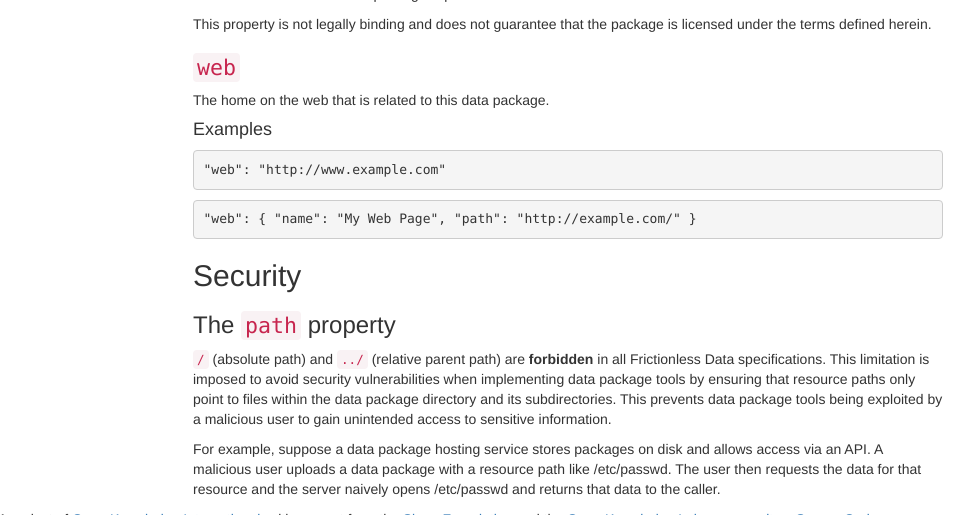
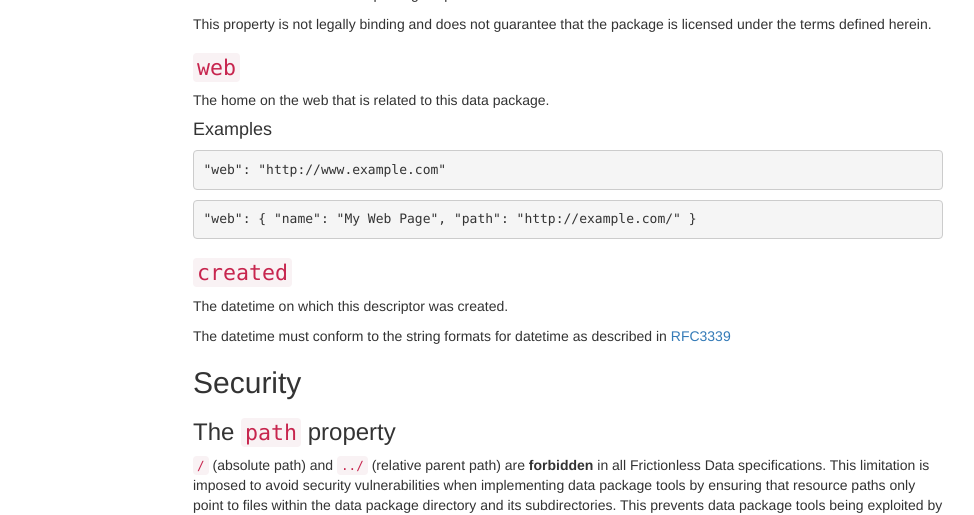
Before and after one commit to frictionlessdata/datapackage, a Jekyll site: the page built from tabular-dataresource/index.md, in a window 1280 px wide and 900 px high, scrolled down 5661 px, cut to the strip 0-515 px from the top of the window. Shown: the whole strip, without its empty margins (72-1046 px from the left). Built offline with Jekyll 4.4.1, drawn with Linux system fonts in a browser that asks for light colours; nearby versions of some CDN libraries; comment, search, counter and statistics services are not loaded.

Commit message:
Add optional created property.

```diff
--- a/_data/schemas/dictionary.json
+++ b/_data/schemas/dictionary.json
@@ -134,6 +134,13 @@
       "description": "The MD5 hash of this resource. Indicate other hashing algorithms with the {algorithm}:{hash} format.",
       "pattern": "^([^:]+:[a-fA-F0-9]+|[a-fA-F0-9]{32}|)$"
     },
+    "created": {
+      "title": "Created",
+      "description": "The datetime on which this descriptor was created.",
+      "context": "The datetime must conform to the string formats for datetime as described in [RFC3339](https://tools.ietf.org/html/rfc3339#section-5.6)",
+      "type": "string",
+      "format": "date-time"
+    },
     "author": {
       "title": "Author",
       "description": "A contributor to this descriptor.",
--- a/datapackage/index.md
+++ b/datapackage/index.md
@@ -36,6 +36,7 @@ properties:
   optional:
     - image
     - schemas
+    - created
 examples:
   - examples/datapackage_1.md
   - examples/datapackage_2.md
--- a/dataresource/index.md
+++ b/dataresource/index.md
@@ -35,6 +35,7 @@ properties:
     - sources
     - licenses
     - web
+    - created
 examples:
   - examples/dataresource_1.md
   - examples/dataresource_2.md
--- a/tabular-datapackage/index.md
+++ b/tabular-datapackage/index.md
@@ -36,6 +36,7 @@ properties:
   optional:
     - image
     - schemas
+    - created
 examples:
   - examples/tabular-datapackage_1.md
   - examples/tabular-datapackage_2.md
--- a/tabular-dataresource/index.md
+++ b/tabular-dataresource/index.md
@@ -35,6 +35,7 @@ properties:
     - sources
     - licenses
     - web
+    - created
 examples:
   - examples/tabular-dataresource_1.md
   - examples/tabular-dataresource_2.md
```
